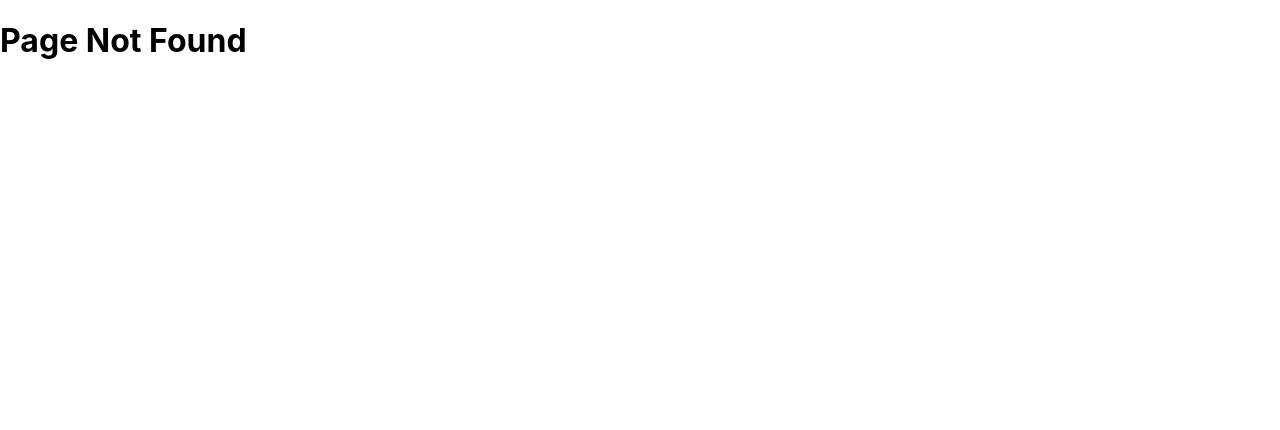
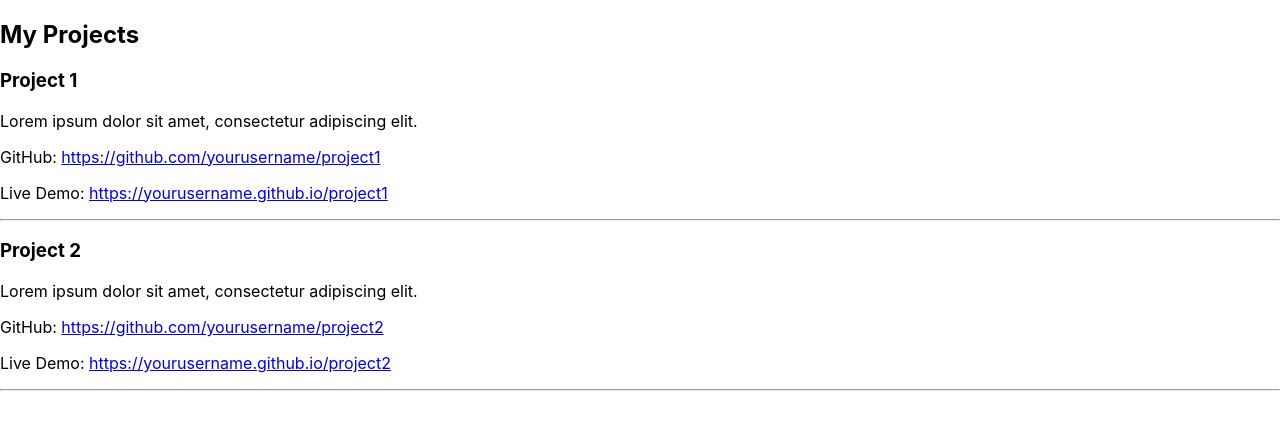
Before and after one commit to Plufin/Portfolio, a React (Create React App) app: page /projects in a window 1280 px wide. Before the commit this address had no page. Shown: the top 430 px of the page. Built offline with nearby package versions, Linux system fonts and the light colour scheme.

Commit message:
rough base for test

```diff
--- a/src/App.js
+++ b/src/App.js
@@ -1,12 +1,22 @@
 import './App.css';
 import { BrowserRouter, Routes, Route } from 'react-router-dom';
 import Home from './pages/Home';
+import About from './pages/About';
+import Skills from './pages/Skills';
+import Projects from './pages/Projects';
+import Contact from './pages/Contact';
+import Gallery from './pages/Gallery';
 
 function App() {
   return (
     <BrowserRouter>
       <Routes>
         <Route path="/" element={<Home />} />
+        <Route path="/about" element={<About />} />
+        <Route path="/skills" element={<Skills />} />
+        <Route path="/projects" element={<Projects />} />
+        <Route path="/contact" element={<Contact />} />
+        <Route path="/gallery" element={<Gallery />} />
         <Route path='*' element={<h1>Page Not Found</h1>} />
       </Routes>
     </BrowserRouter>
--- /dev/null
+++ b/src/pages/About.js
@@ -0,0 +1,24 @@
+import React from 'react';
+
+const About = () => {
+  return (
+    <div>
+      <h2>About Me</h2>
+      <p>
+        Hello! I'm [Your Name], a passionate developer with a love for building
+        web applications. I have experience with technologies like React, Node.js,
+        and more.
+      </p>
+      <p>
+        I enjoy turning complex problems into simple and elegant solutions. My goal
+        is to contribute to meaningful projects that make a positive impact.
+      </p>
+      <p>
+        In my free time, I like to explore new technologies, contribute to open-source
+        projects, and continuously improve my skills.
+      </p>
+    </div>
+  );
+};
+
+export default About;
--- /dev/null
+++ b/src/pages/Contact.js
@@ -0,0 +1,37 @@
+import React from 'react';
+
+const Contact = () => {
+  const handleSubmit = (e) => {
+    e.preventDefault();
+    // Implement your form submission logic here
+  };
+
+  return (
+    <div>
+      <h2>Contact Me</h2>
+      <p>
+        Feel free to reach out to me via email or the contact form below.
+      </p>
+
+      <div>
+        <h3>Email:</h3>
+        <p>your.email@example.com</p>
+      </div>
+
+      <form onSubmit={handleSubmit}>
+        <label htmlFor="name">Name:</label>
+        <input type="text" id="name" name="name" required />
+
+        <label htmlFor="email">Email:</label>
+        <input type="email" id="email" name="email" required />
+
+        <label htmlFor="message">Message:</label>
+        <textarea id="message" name="message" rows="4" required></textarea>
+
+        <button type="submit">Submit</button>
+      </form>
+    </div>
+  );
+};
+
+export default Contact;
--- /dev/null
+++ b/src/pages/Gallery.js
@@ -0,0 +1,29 @@
+import React from 'react';
+
+const Gallery = () => {
+  const images = [
+    'https://via.placeholder.com/150',
+    'https://via.placeholder.com/150',
+    'https://via.placeholder.com/150',
+    'https://via.placeholder.com/150',
+    // Add more image URLs as needed
+  ];
+
+  return (
+    <div>
+      <h2>Image Gallery</h2>
+      <div style={{ display: 'flex', flexWrap: 'wrap' }}>
+        {images.map((imageUrl, index) => (
+          <img
+            key={index}
+            src={imageUrl}
+            alt={`Image ${index + 1}`}
+            style={{ margin: '10px', maxWidth: '150px', maxHeight: '150px' }}
+          />
+        ))}
+      </div>
+    </div>
+  );
+};
+
+export default Gallery;
--- /dev/null
+++ b/src/pages/Projects.js
@@ -0,0 +1,40 @@
+import React from 'react';
+
+const Projects = () => {
+  const projectsList = [
+    {
+      title: 'Project 1',
+      description: 'Lorem ipsum dolor sit amet, consectetur adipiscing elit.',
+      githubLink: 'https://github.com/yourusername/project1',
+      liveDemoLink: 'https://yourusername.github.io/project1',
+    },
+    {
+      title: 'Project 2',
+      description: 'Lorem ipsum dolor sit amet, consectetur adipiscing elit.',
+      githubLink: 'https://github.com/yourusername/project2',
+      liveDemoLink: 'https://yourusername.github.io/project2',
+    },
+    // Add more projects as needed
+  ];
+
+  return (
+    <div>
+      <h2>My Projects</h2>
+      {projectsList.map((project, index) => (
+        <div key={index}>
+          <h3>{project.title}</h3>
+          <p>{project.description}</p>
+          <p>
+            GitHub: <a href={project.githubLink} target="_blank" rel="noopener noreferrer">{project.githubLink}</a>
+          </p>
+          <p>
+            Live Demo: <a href={project.liveDemoLink} target="_blank" rel="noopener noreferrer">{project.liveDemoLink}</a>
+          </p>
+          <hr />
+        </div>
+      ))}
+    </div>
+  );
+};
+
+export default Projects;
--- /dev/null
+++ b/src/pages/Skills.js
@@ -0,0 +1,27 @@
+import React from 'react';
+
+const Skills = () => {
+  const skillsList = [
+    'JavaScript',
+    'React',
+    'HTML',
+    'CSS',
+    'Node.js',
+    'Express.js',
+    'MongoDB',
+    // Add more skills as needed
+  ];
+
+  return (
+    <div>
+      <h2>My Skills</h2>
+      <ul>
+        {skillsList.map((skill, index) => (
+          <li key={index}>{skill}</li>
+        ))}
+      </ul>
+    </div>
+  );
+};
+
+export default Skills;
```
